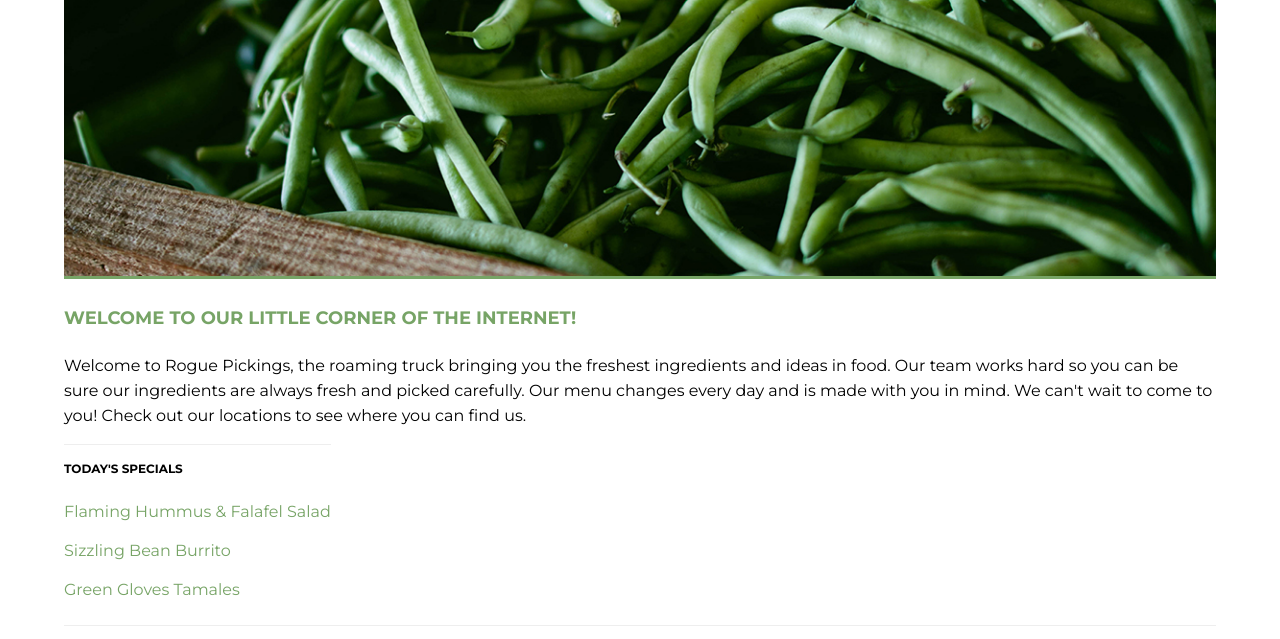
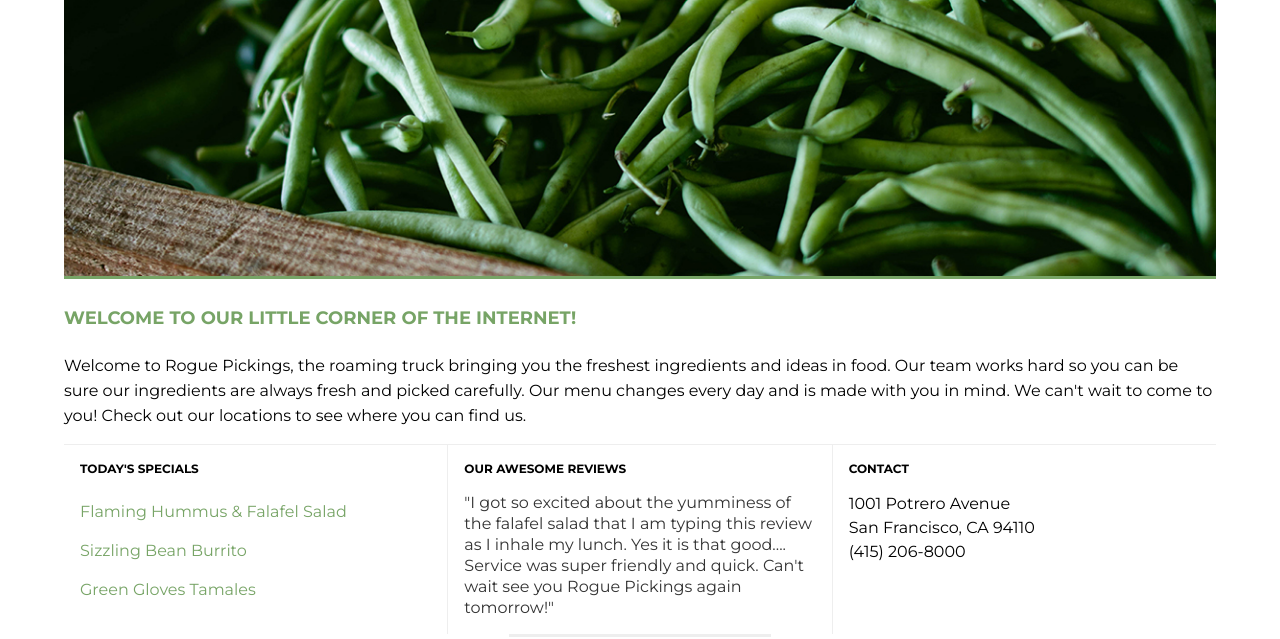
Before and after one commit to nfountain/flexbox6, a plain HTML site: page index.html in a window 1280 px wide. Shown: the part 165-804 px from the top of the page. Drawn offline with Linux system fonts and the light colour scheme.

Commit message:
Style CSS for media query min-width 768px.

```diff
--- a/css/main.css
+++ b/css/main.css
@@ -164,23 +164,8 @@ header nav ul li a{
 .section-one,
 .section-two,
 .section-three {
-	/* width: 33%; */
 	height: auto;
 	border-top: 1px solid #eee;
-}
-
-.section-one h4 {
-	/* padding: 0.625em 0; */
-}
-
-/* .section-two {
-	border-left: 1px solid #eee;
-	border-right: 1px solid #eee;
-} */
-
-.section-two h4,
-.section-three h4 {
-	/* padding: 0.625em 1.875em; */
 }
 
 .menu {
@@ -225,16 +210,17 @@ footer span {
 
 @media all and (min-width: 768px) {
 	.bottom-section {
-
+		flex-flow: row nowrap;
 	}
-	.section-one {
-
+	.section-one,
+	.section-two,
+	.section-three {
+		width: 33%;
+		padding: 0 1em;
 	}
 	.section-two {
-
-	}
-	.section-three {
-
+		border-left: 1px solid #eee;
+		border-right: 1px solid #eee;
 	}
 }
 
```
